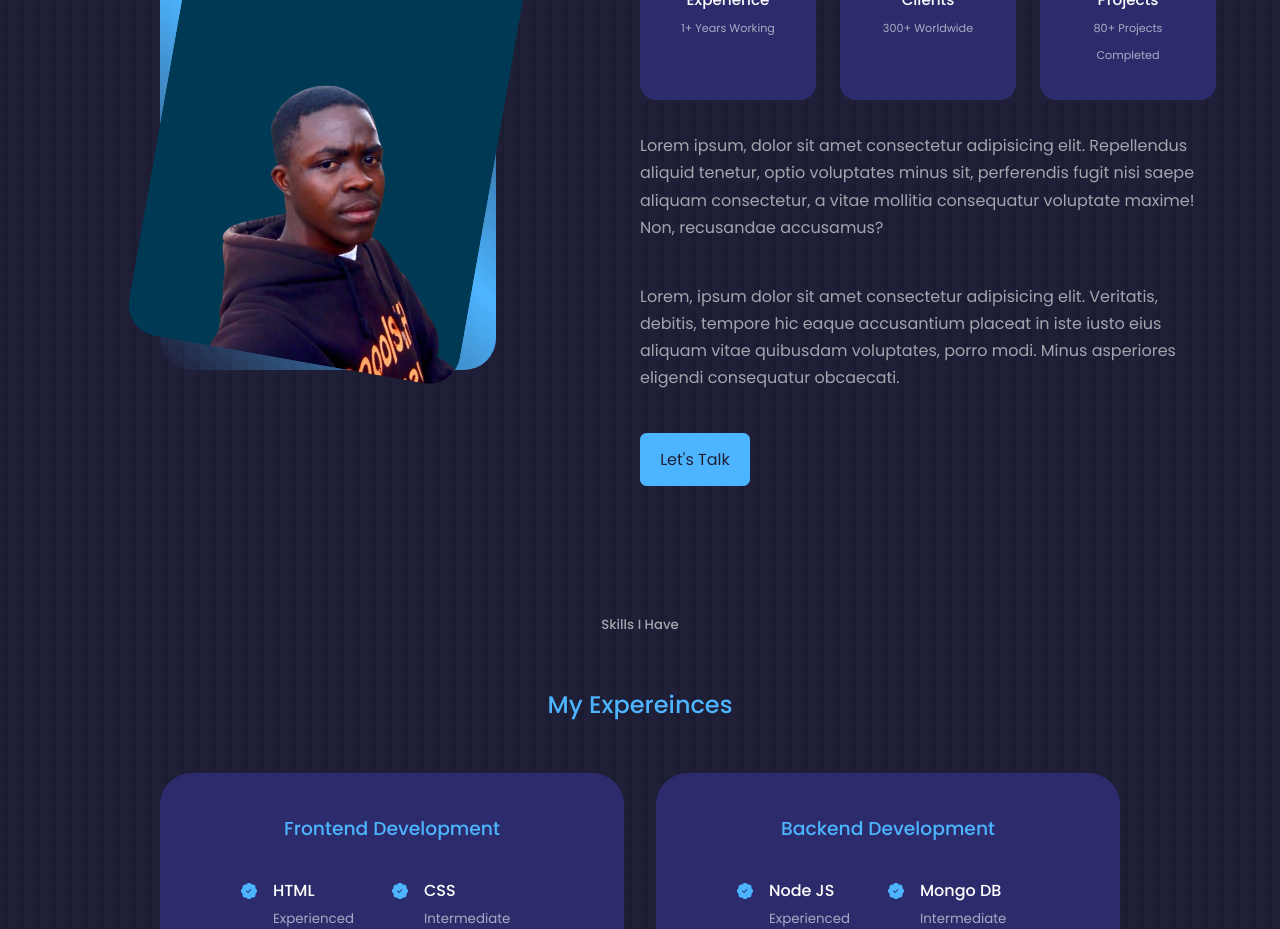
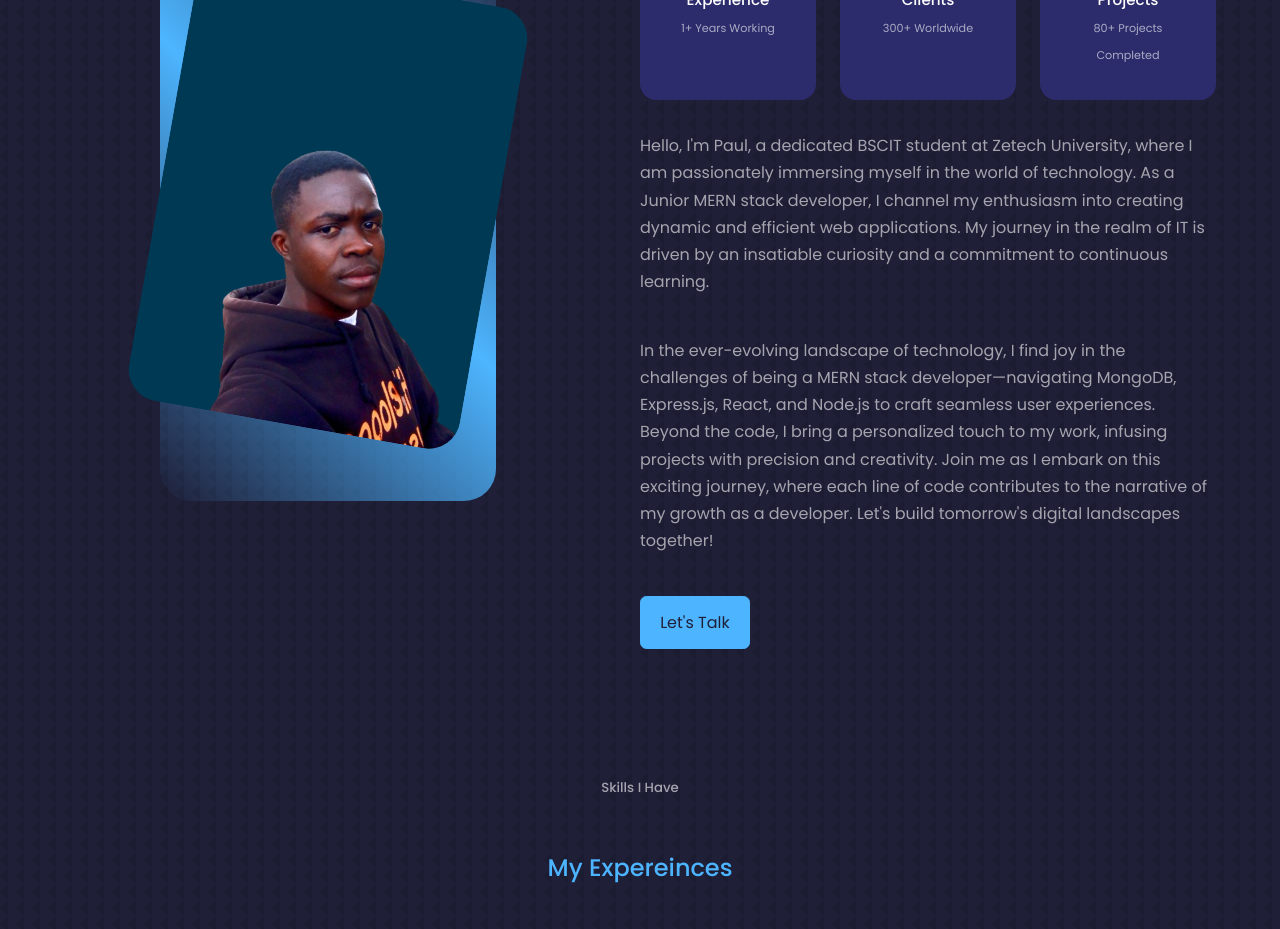
Before and after one commit to Marcocholla01/paul, a React (Create React App) app: page / in a window 1280 px wide. Shown: the part 1180-2109 px from the top of the page. Built offline with nearby package versions, Linux system fonts and the light colour scheme; the HTML template or start-up script is replaced by a standard one.

Commit message:
Updated About Me

```diff
--- a/src/components/about/About.jsx
+++ b/src/components/about/About.jsx
@@ -37,16 +37,22 @@ function About() {
             </article>
           </div>
           <p>
-            Lorem ipsum, dolor sit amet consectetur adipisicing elit.
-            Repellendus aliquid tenetur, optio voluptates minus sit, perferendis
-            fugit nisi saepe aliquam consectetur, a vitae mollitia consequatur
-            voluptate maxime! Non, recusandae accusamus?
+            Hello, I'm Paul, a dedicated BSCIT student at Zetech University,
+            where I am passionately immersing myself in the world of technology.
+            As a Junior MERN stack developer, I channel my enthusiasm into
+            creating dynamic and efficient web applications. My journey in the
+            realm of IT is driven by an insatiable curiosity and a commitment to
+            continuous learning.
           </p>
           <p>
-            Lorem, ipsum dolor sit amet consectetur adipisicing elit. Veritatis,
-            debitis, tempore hic eaque accusantium placeat in iste iusto eius
-            aliquam vitae quibusdam voluptates, porro modi. Minus asperiores
-            eligendi consequatur obcaecati.
+            In the ever-evolving landscape of technology, I find joy in the
+            challenges of being a MERN stack developer—navigating MongoDB,
+            Express.js, React, and Node.js to craft seamless user experiences.
+            Beyond the code, I bring a personalized touch to my work, infusing
+            projects with precision and creativity. Join me as I embark on this
+            exciting journey, where each line of code contributes to the
+            narrative of my growth as a developer. Let's build tomorrow's
+            digital landscapes together!
           </p>
 
           <a href="#contact" className="btn btn-primary">
```
